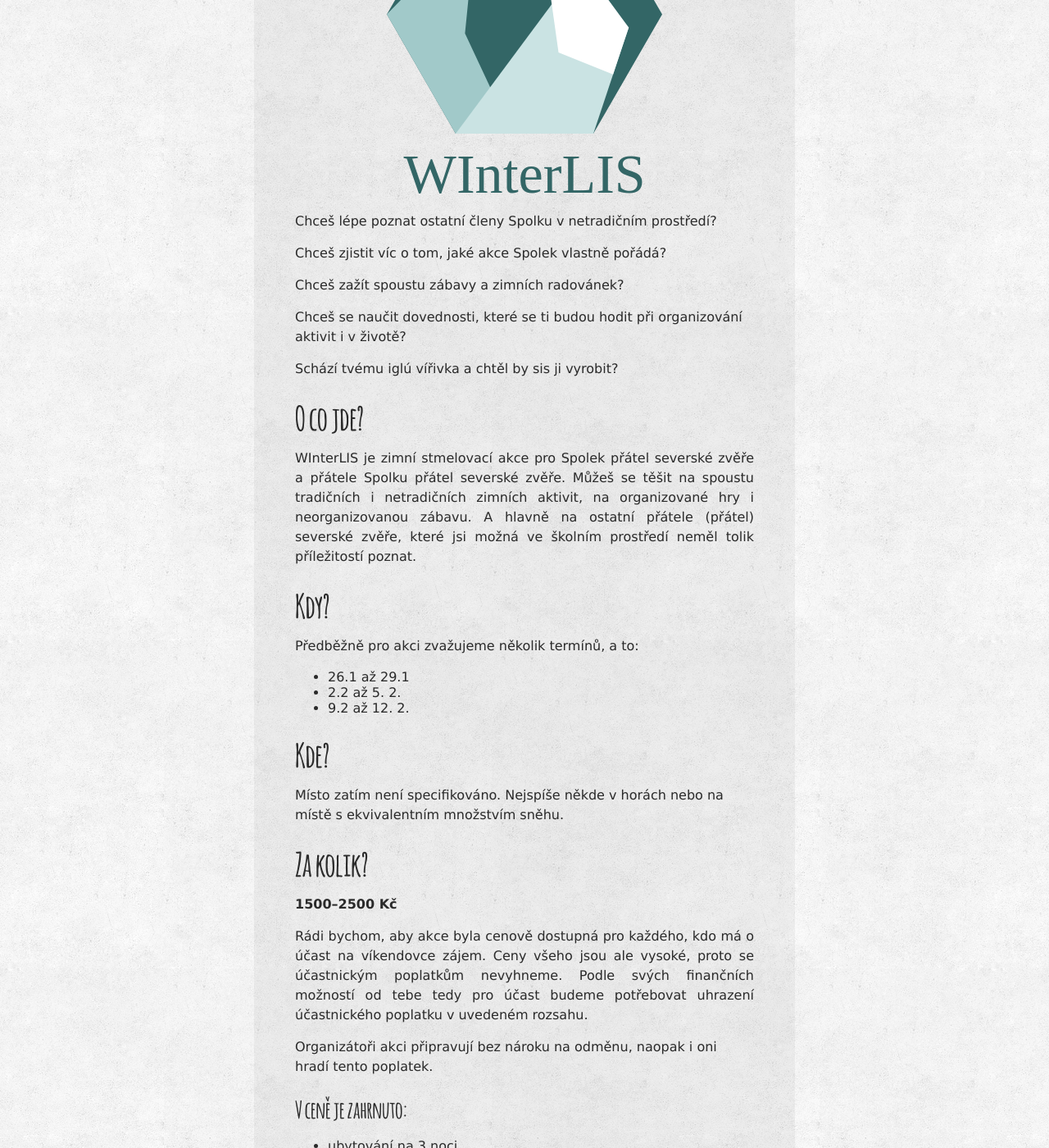
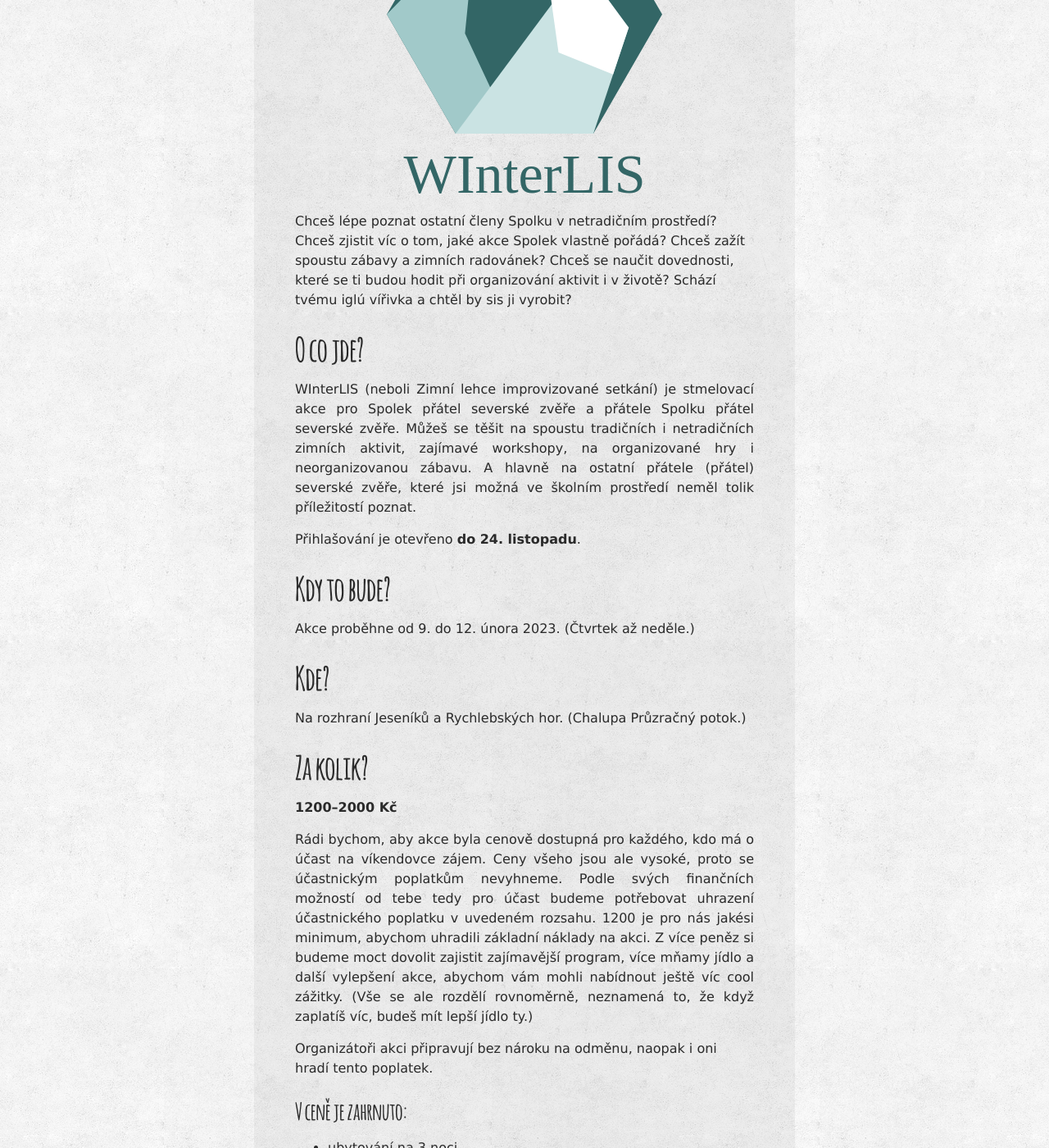
Before and after one commit to zverinec/zverinec-web, a Jekyll site: the page built from _pages/winterlis23.md, in a window 1280 px wide and 1400 px high, scrolled down 619 px. Shown: the whole window at 82% size. Built offline with Jekyll 4.4.1, drawn with Linux system fonts in a browser that asks for light colours; comment, search, counter and statistics services are not loaded; some of the changed text lies outside the part shown.

Commit message:
Update winterlis23.md

```diff
--- a/_pages/winterlis23.md
+++ b/_pages/winterlis23.md
@@ -8,37 +8,28 @@ hide: true
 <img style="width: 60%; margin-left: 20%" src="/img/winterlis_logo.svg">
 
 Chceš lépe poznat ostatní členy Spolku v netradičním prostředí?
-
 Chceš zjistit víc o tom, jaké akce Spolek vlastně pořádá?
-
 Chceš zažít spoustu zábavy a zimních radovánek?
-
 Chceš se naučit dovednosti, které se ti budou hodit při organizování aktivit i v životě?
-
 Schází tvému iglú vířivka a chtěl by sis ji vyrobit?
 
 ## O co jde?
 <p style="text-align: justify">
-WInterLIS je zimní stmelovací akce pro Spolek přátel severské zvěře a přátele Spolku přátel severské zvěře. Můžeš se těšit na spoustu tradičních i netradičních zimních aktivit, na organizované hry i neorganizovanou zábavu. A hlavně na ostatní přátele (přátel) severské zvěře, které jsi možná ve školním prostředí neměl tolik příležitostí poznat.
+WInterLIS (neboli Zimní lehce improvizované setkání) je stmelovací akce pro Spolek přátel severské zvěře a přátele Spolku přátel severské zvěře. Můžeš se těšit na spoustu tradičních i netradičních zimních aktivit, zajímavé workshopy, na organizované hry i neorganizovanou zábavu. A hlavně na ostatní přátele (přátel) severské zvěře, které jsi možná ve školním prostředí neměl tolik příležitostí poznat.
 </p>
+<p>Přihlašování je otevřeno <strong>do 24. listopadu</strong>.</p>
 
-## Kdy?
-
-Předběžně pro akci zvažujeme několik termínů, a to:
-
-- 26.1 až 29.1
-- 2.2 až 5. 2.
-- 9.2 až 12. 2.
+## Kdy to bude?
+Akce proběhne od 9. do 12. února 2023. (Čtvrtek až neděle.)
 
 ## Kde?
-
-Místo zatím není specifikováno. Nejspíše někde v horách nebo na místě s ekvivalentním množstvím sněhu.
+Na rozhraní Jeseníků a Rychlebských hor. (Chalupa Průzračný potok.)
 
 ## Za kolik?
 
-**1500–2500 Kč**
+**1200–2000 Kč**
 <p style="text-align: justify">
-Rádi bychom, aby akce byla cenově dostupná pro každého, kdo má o účast na víkendovce zájem. Ceny všeho jsou ale vysoké, proto se účastnickým poplatkům nevyhneme. Podle svých finančních možností od tebe tedy pro účast budeme potřebovat uhrazení účastnického poplatku v uvedeném rozsahu.
+Rádi bychom, aby akce byla cenově dostupná pro každého, kdo má o účast na víkendovce zájem. Ceny všeho jsou ale vysoké, proto se účastnickým poplatkům nevyhneme. Podle svých finančních možností od tebe tedy pro účast budeme potřebovat uhrazení účastnického poplatku v uvedeném rozsahu. 1200 je pro nás jakési minimum, abychom uhradili základní náklady na akci. Z více peněz si budeme moct dovolit zajistit zajímavější program, více mňamy jídlo a další vylepšení akce, abychom vám mohli nabídnout ještě víc cool zážitky. (Vše se ale rozdělí rovnoměrně, neznamená to, že když zaplatíš víc, budeš mít lepší jídlo ty.)
 </p>
 Organizátoři akci připravují bez nároku na odměnu, naopak i oni hradí tento poplatek.
 
@@ -49,14 +40,13 @@ Organizátoři akci připravují bez nároku na odměnu, naopak i oni hradí ten
 - zajištění materiálu na program, jeho dovoz a další nezbytné výdaje
 <br/>
 <br/>
-<a class="btn btn-large" href="#" onclick="alert('Na přihlašovacím formuláři se stále pracuje')">Přihlásit se</a>
-
+<a class="btn btn-large" href="https://forms.gle/WSGXuhGP8N3AStVL9">Přihlásit se</a>
 
 ## Storno podmínky
 
-- do 30. 12. (měsíc před akcí) včetně vrátíme 50 % účastnického poplatku
-- do středy ? (týden před akcí) včetně vrátíme 20 % účastnického poplatku
-- do středy ? (den před akcí) včetně vrátíme 10 % účastnického poplatku
+- do 30. 12. včetně vrátíme 50 % účastnického poplatku
+- do 31. 1. včetně vrátíme 20 % účastnického poplatku
+- do středy 8. 2. (den před akcí) včetně vrátíme 10 % účastnického poplatku
 - v den započetí akce či později bohužel již nevracíme
 
 Pokud by vám účast znemožnily zdravotní problémy spojené s covidem-19 nebo bychom akci zrušili my, vrátíme vám celou uhrazenou částku.
@@ -64,13 +54,16 @@ Pokud by vám účast znemožnily zdravotní problémy spojené s covidem-19 neb
 ## Sponzorství akce
 
 <p style="text-align: justify">
-Pokud jsi příznivcem Spolku, dává ti tahle akce smysl a chceš ji podpořit, můžeš na akci finančně přispět a stát se jejím sponzorem. Pomůžeš tak rozvoji dalších organizátorů, Spolku a jeho budoucnosti. Za odměnu třeba můžeme dát tvou fotku všem účastníkům na polštář nebo jiné trhlé přání, které tě napadne. :) Vyplň přihlášku a zaškrtni možnost, že se chceš stát sponzorem. Výše tvého dárku je zcela na tobě.
+Pokud jsi příznivcem Spolku, dává ti tahle akce smysl a chceš ji podpořit, můžeš na akci finančně přispět a stát se jejím sponzorem. Pomůžeš tak rozvoji dalších organizátorů, Spolku a jeho budoucnosti. Za odměnu třeba můžeme dát tvou fotku všem účastníkům na polštář nebo jiné trhlé přání, které tě napadne. :) Vyplň <a href="https://forms.gle/WSGXuhGP8N3AStVL9">přihlášku</a> a zaškrtni možnost, že se chceš stát sponzorem. Výše tvého dárku je zcela na tobě.
 </p>
 
 ## Jak nás kontaktovat?
 
 Můžeš nám napsat například na email <a href="mailto:winterlis@fi.muni.cz">winterlis@fi.muni.cz</a>.
 
+
 #### Moc rád bych jel, ale nemohu si dovolit dát za akci 1500.
 
 Nechtěli bychom, aby se cena akce stala jediným důvodem, proč by ses nemohl zúčastnit. Neváhej se nám tedy ozvat a zkusíme to nějak vymyslet.
+
+<a class="btn btn-large" href="[/event-join](https://forms.gle/WSGXuhGP8N3AStVL9)">Přihláška na akci</a>
```
